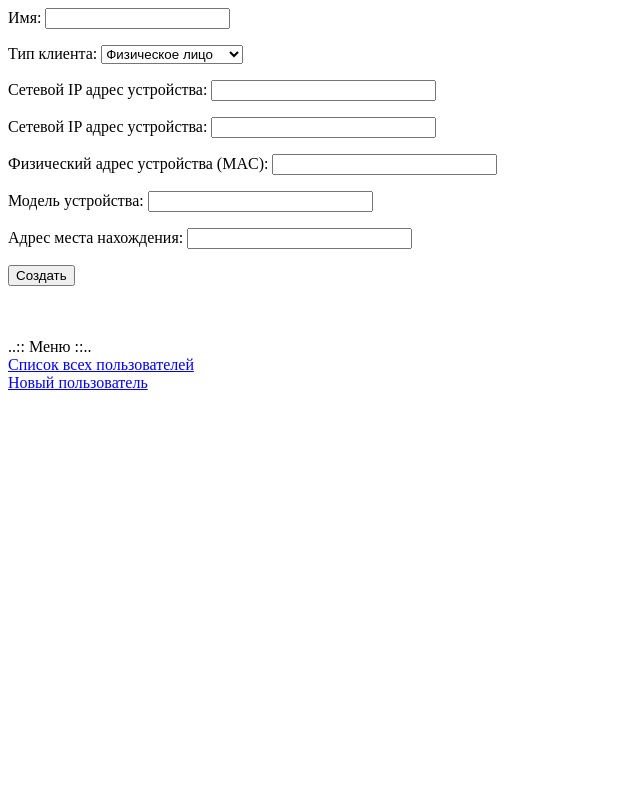
After one commit to sergbros/ptech0425homeWork, a Java web app: page /updateClient.jsp in a window 1280 px wide. The commit adds this page. Shown: the whole page, without its empty margins (0-640 px from the left). Run offline with Tomcat 11, a stand-in JSP engine, Linux system fonts and the light colour scheme.

Commit message:
заготовка формы редактирования клиента

```diff
--- a/src/main/java/com/example/demo3/beans/ViewListBean.java
+++ b/src/main/java/com/example/demo3/beans/ViewListBean.java
@@ -90,8 +90,8 @@ public class ViewListBean implements ViewListService {
                 out.println("<td>" + "Юридическое лицо" + "</td>");
             }
             out.println("<td bgcolor=\"#C0C0C0\">" + addr.getPostaddress() + "</td>");
-            out.println("<td>" + "<a href=\"update?clientNumber=" + cl.getClientid() + "\">Редактировать</a>" + "</td>");
-            out.println("<td>" + "<a href=\"delete?clientNumber=" + cl.getClientid() + "\">Удалить</a>" + "</td>");
+            out.println("<td>" + "<a href=\"update?clientId=" + cl.getClientid() + "\">Редактировать</a>" + "</td>");
+            out.println("<td>" + "<a href=\"delete?clientId=" + cl.getClientid() + "\">Удалить</a>" + "</td>");
             out.println("</tr>");
         }
 
--- a/src/main/java/com/example/demo3/servlets/DeleteServlet.java
+++ b/src/main/java/com/example/demo3/servlets/DeleteServlet.java
@@ -21,6 +21,6 @@ public class DeleteServlet extends HttpServlet {
 
         PrintWriter writer = response.getWriter();
         writer.println("Method GET from DELETE Servlet\n");
-        writer.println("Будем УДАЛЯТЬ клиента с номером " + request.getParameter("clientNumber"));
+        writer.println("Будем УДАЛЯТЬ клиента с номером " + request.getParameter("clientId"));
     }
 }
--- a/src/main/webapp/createClient.jsp
+++ b/src/main/webapp/createClient.jsp
@@ -14,6 +14,7 @@
         <option selected>Физическое лицо</option>
         <option>Юридическое лицо</option>
     </select></p>
+    <p>clientId: <input type="hidden" name="clientId" value=""></p>
     <p>Сетевой IP адрес устройства: <input type="text" size="25" name="ipAddress"></p>
     <p>Физический адрес устройства (MAC): <input type="text" size="25" name="macAddress"></p>
     <p>Модель устройства: <input type="text" size="25" name="model"></p>
--- a/src/main/webapp/menu.jsp
+++ b/src/main/webapp/menu.jsp
@@ -5,6 +5,4 @@
 <br/>
 <a href="viewList?mode=full">Список всех пользователей</a>
 <br/>
-<a href="viewList?mode=clientName">Список всех пользователей c именем Мих</a>
-<br/>
 <a href="createClient.jsp">Новый пользователь</a>
--- /dev/null
+++ b/src/main/webapp/updateClient.jsp
@@ -0,0 +1,27 @@
+<%@ page contentType="text/html; charset=UTF-8" pageEncoding="UTF-8" %>
+<html>
+
+<head>
+    <meta http-equiv="Content-Type"
+          content="text/html; charset=UTF-8">
+    <title>Добавление клиента </title>
+</head>
+
+<body>
+<form action="${pageContext.request.contextPath}/update" method="POST">
+    <p>Имя: <input type="text" size="20" name="name"></p>
+    <p>Тип клиента: <select name="clientType" size="1">
+        <option selected>Физическое лицо</option>
+        <option>Юридическое лицо</option>
+    </select></p>
+    <p>Сетевой IP адрес устройства: <input type="text" size="25" name="ipAddress"></p>
+    <p>Сетевой IP адрес устройства: <input type="text" size="25" name="ipAddress"></p>
+    <p>Физический адрес устройства (MAC): <input type="text" size="25" name="macAddress"></p>
+    <p>Модель устройства: <input type="text" size="25" name="model"></p>
+    <p>Адрес места нахождения: <input type="text" size="25" name="postaddress"></p>
+    <p><input type="submit" name="B1" value="Создать"></p>
+</form>
+
+<jsp:include page="menu.jsp"/>
+</body>
+</html>
```
Also changed, not shown: src/main/java/com/example/demo3/servlets/UpdateServlet.java (+16 -9 lines).
